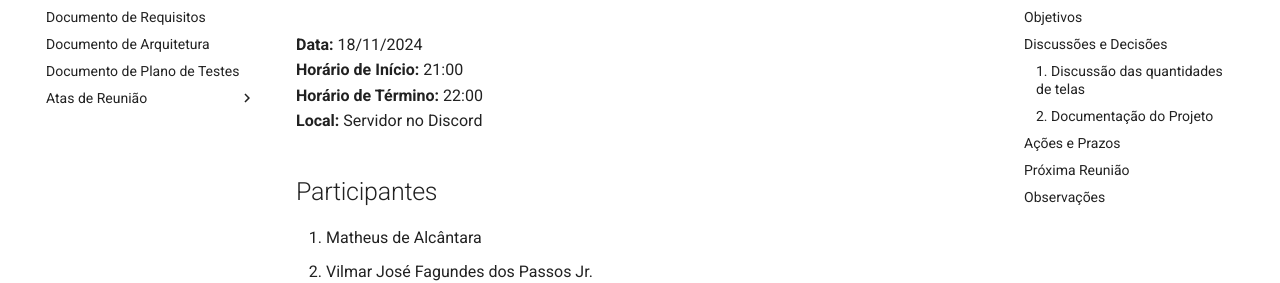
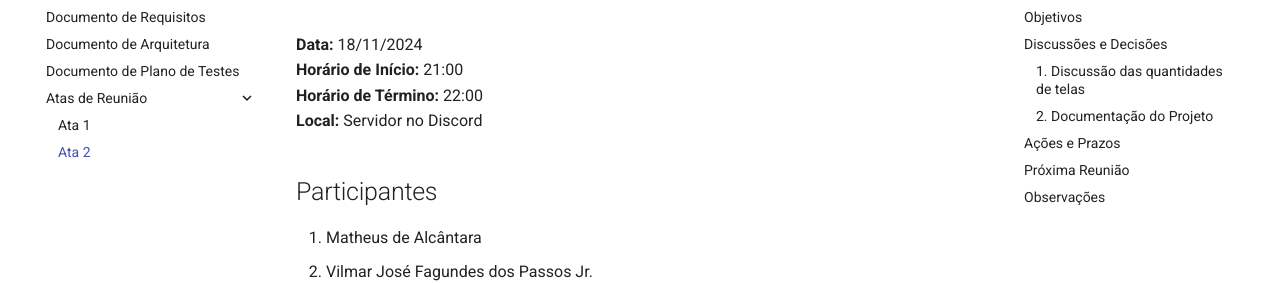
Before and after one commit to FGA0138-MDS-Ajax/2024.2-Sagittarius, an MkDocs documentation site: the page built from docs/atas-reuniao/ata-reuniao-2.md, in a window 1280 px wide. Shown: the part 148-431 px from the top of the page. Built offline with MkDocs 1.6.1 and Material for MkDocs 9.7.7, drawn with Linux system fonts in a browser that asks for light colours.

Commit message:
Update mkdocs.yml

```diff
--- a/mkdocs.yml
+++ b/mkdocs.yml
@@ -7,6 +7,7 @@ nav:
   - Documento de Plano de Testes: "documento-plano-testes/documento-plano-testes.md"
   - Atas de Reunião:
     - Ata 1: "atas-reuniao/ata-reuniao-1.md"
+    - Ata 2: "atas-reuniao/ata-reuniao-2.md"
 
 theme:
   name: material
```
